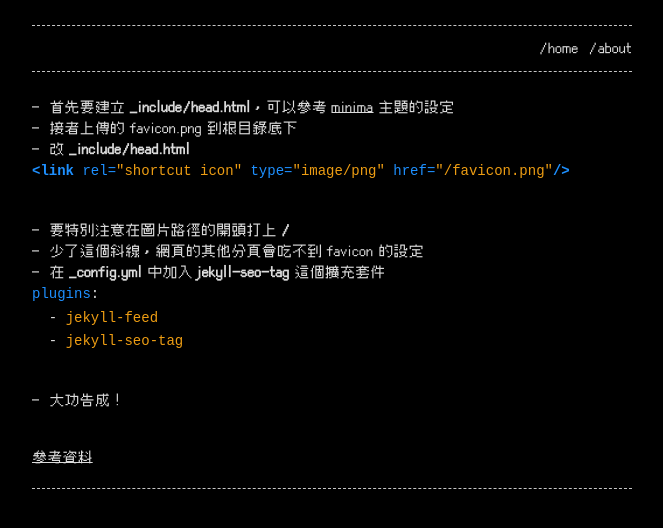
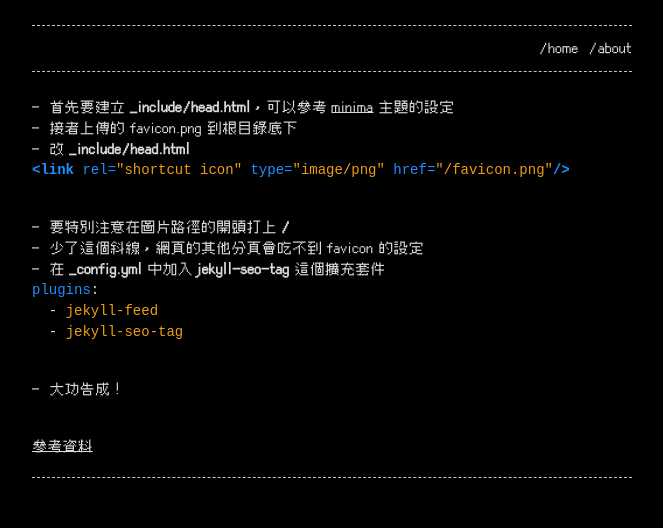
Before and after one commit to morningdip/home, a Jekyll site: the page built from _posts/2024-01-05-favicon.md, in a window 1280 px wide. Shown: the top 528 px of the page, without its empty margins (308-971 px from the left). Built offline with Jekyll 4.4.1, drawn with Linux system fonts in a browser that asks for light colours.

Commit message:
Update base.scss

```diff
--- a/_sass/base.scss
+++ b/_sass/base.scss
@@ -77,7 +77,7 @@ textarea { vertical-align: top; }
  */
 .lineno { color: var(--code-color-1); margin-right: 15px; }
 figure.highlight { margin: 5px 0; }
-pre { background-color: var(--background-color);  border: none;  padding: 0;  margin: 0;  overflow:auto;  font-family: $base-font-family;  font-size: $base-font-size;  color: var(--text-color);  line-height: 1.7 !important; }
+pre { background-color: var(--background-color);  margin: 0 auto;  padding: 0;  font-family: $base-font-family;  font-size: $base-font-size;  color: var(--text-color);  text-align: left;  line-height: $base-line-height !important; }
 .highlight .hll { background-color: var(--code-color-2); }
 .highlight .c { color: var(--code-color-1); font-style: italic } /* Comment */
 .highlight .err { color: var(--code-color-3); background-color: var(--code-color-4); } /* Error */
```
